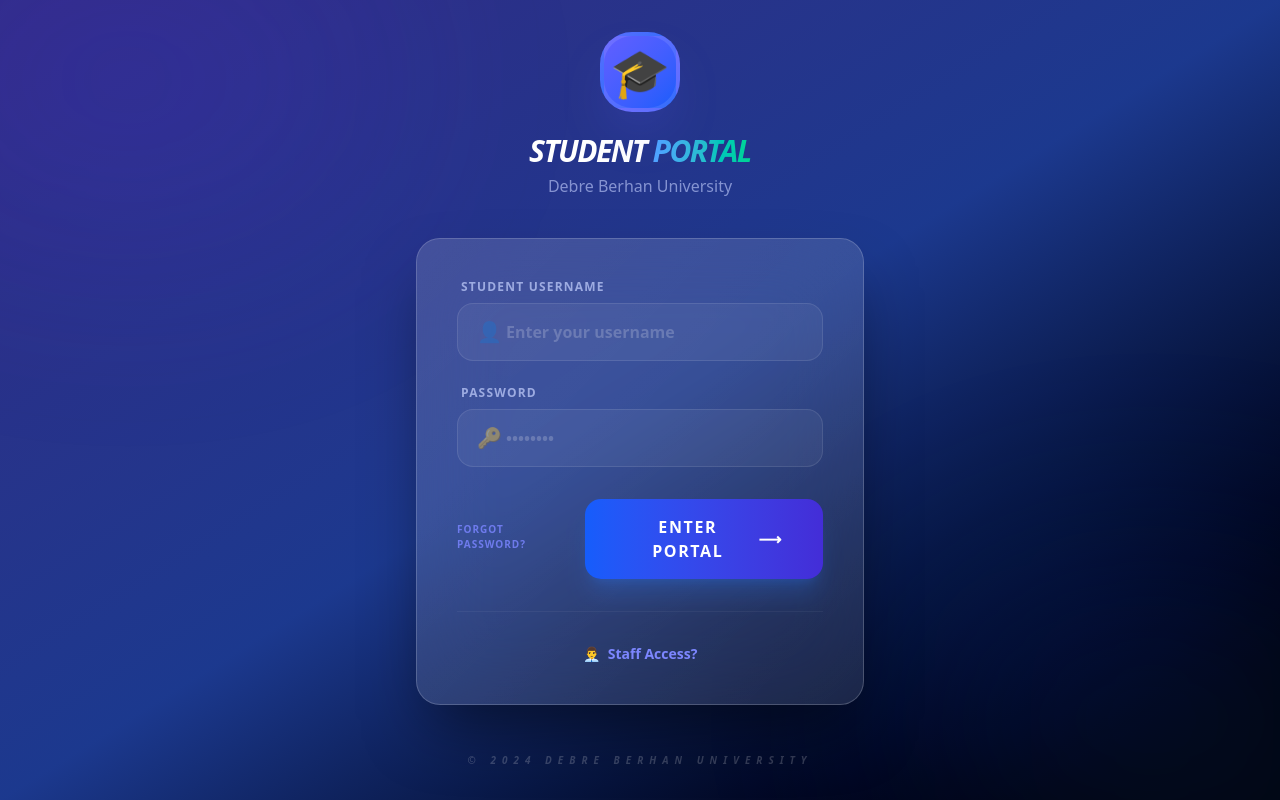
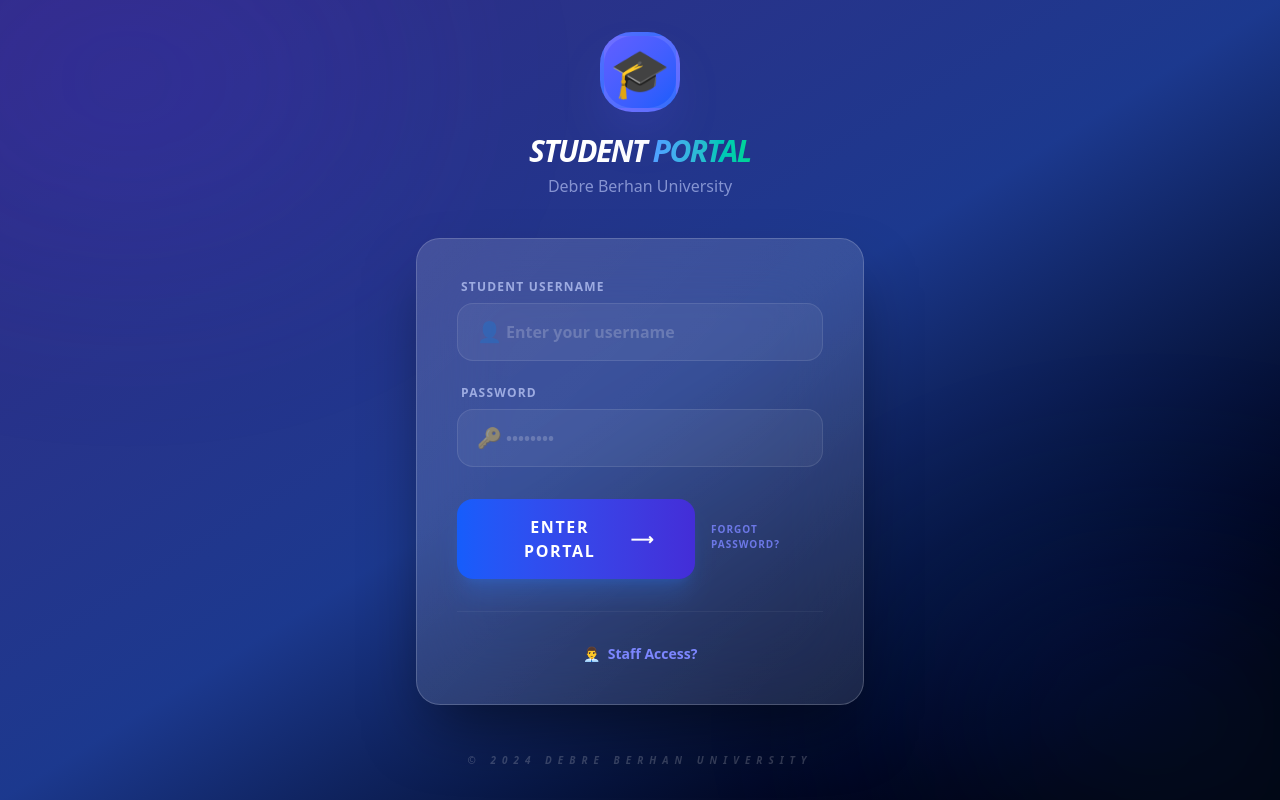
Before and after one commit to awokedersie/Student-Clearance, a React (Vite) app in the folder client/: page /login in a window 1280 px wide. Built offline with nearby package versions, Linux system fonts and the light colour scheme.

Commit message:
some change

```diff
--- a/client/src/components/student/StudentLogin.tsx
+++ b/client/src/components/student/StudentLogin.tsx
@@ -94,17 +94,10 @@
                             </div>
 
                             <div className="flex items-center justify-between gap-4 pt-2">
-                                <Link
-                                    to="/forgot-password"
-                                    className="text-[10px] font-bold text-indigo-400/80 hover:text-white transition-all uppercase tracking-widest border-b border-transparent hover:border-indigo-400/40 pb-1"
-                                >
-                                    Forgot password?
-                                </Link>
-
                                 <button
                                     type="submit"
                                     disabled={loading}
-                                    className="submit-button !w-auto !mt-0 px-10 min-w-[160px]"
+                                    className="submit-button !w-auto !mt-0 px-10 min-w-[170px]"
                                 >
                                     {loading ? (
                                         <>
@@ -118,6 +111,13 @@
                                         </>
                                     )}
                                 </button>
+
+                                <Link
+                                    to="/forgot-password"
+                                    className="text-[10px] font-bold text-indigo-400/80 hover:text-white transition-all uppercase tracking-widest border-b border-transparent hover:border-indigo-400/40 pb-1"
+                                >
+                                    Forgot password?
+                                </Link>
                             </div>
                         </form>
 
```
